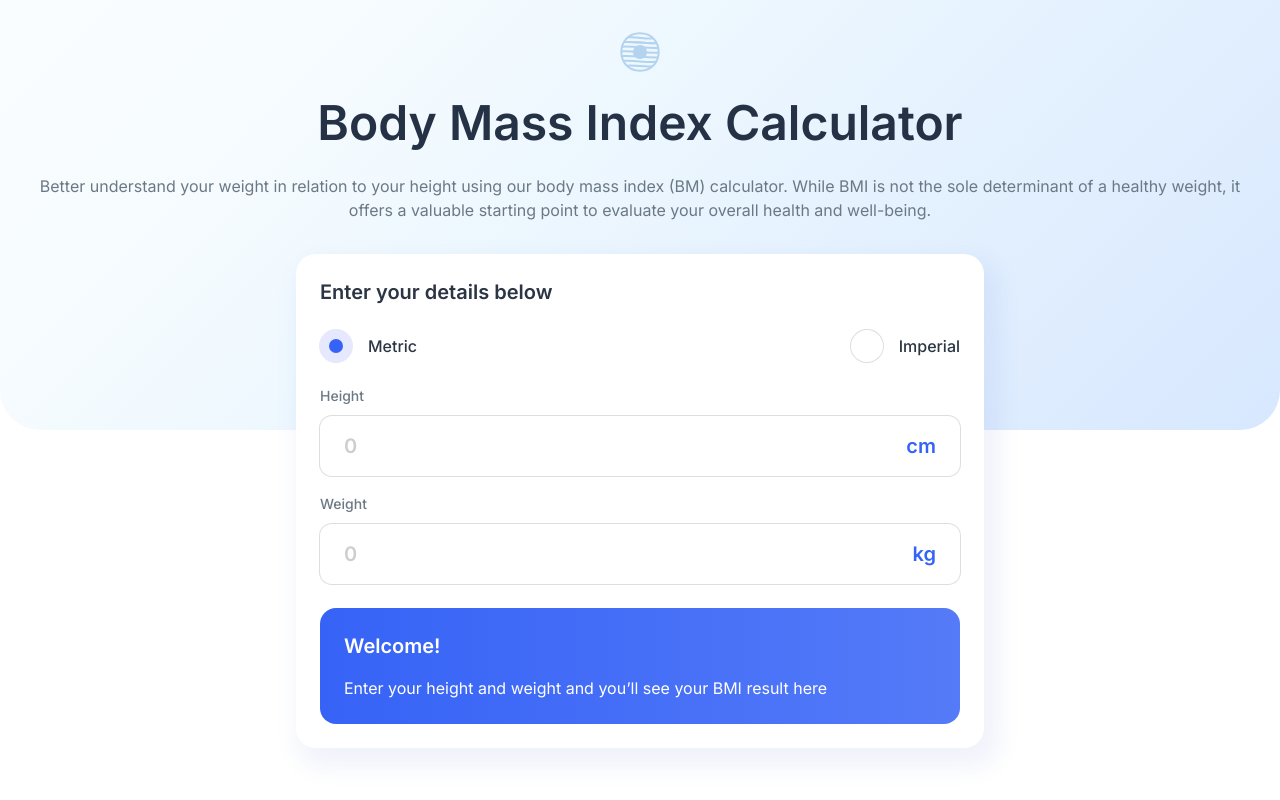
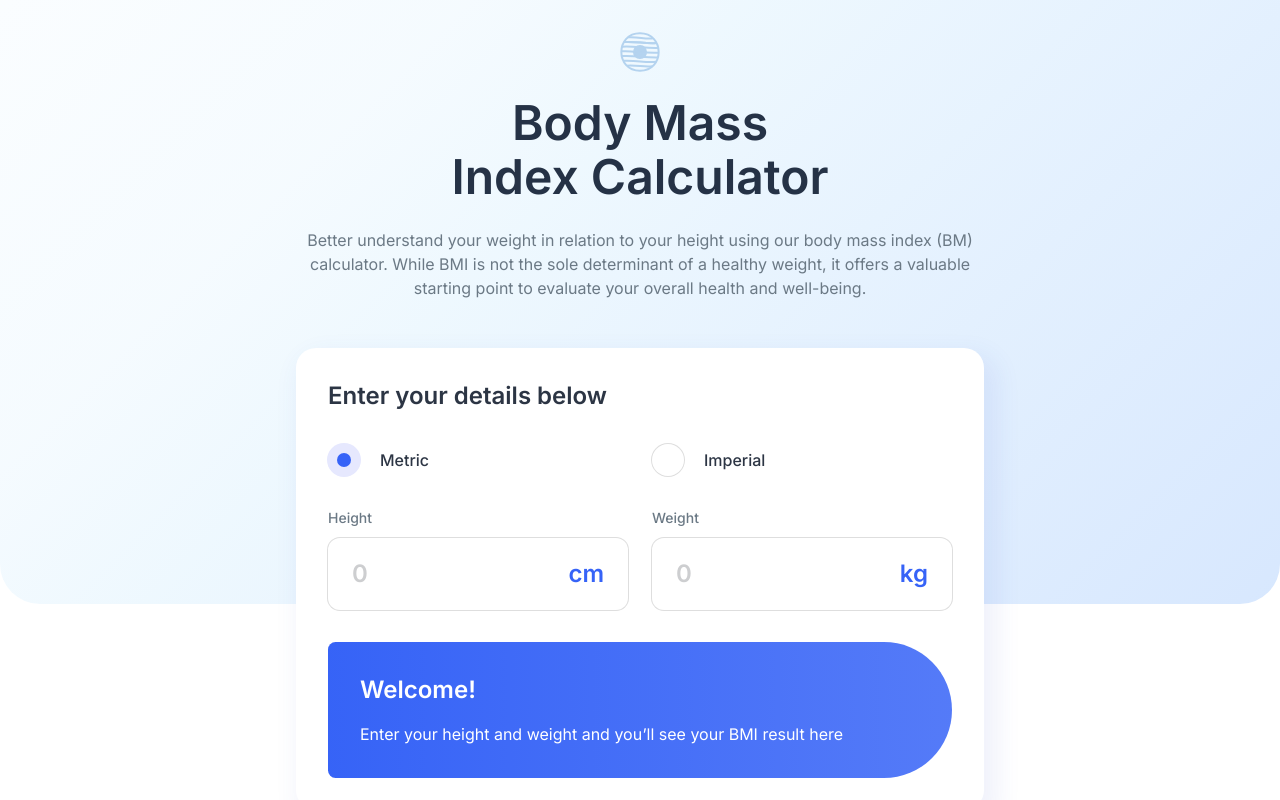
Before and after one commit to lucasweidas/bmi-calculator, a Next.js app: page / in a window 1280 px wide. Shown: the top 800 px of the page. Built offline with nearby package versions, Linux system fonts and the light colour scheme.

Commit message:
finish styles of first section component medium version

```diff
--- a/app/card.tsx
+++ b/app/card.tsx
@@ -14,9 +14,9 @@ export default function Card() {
   }
 
   return (
-    <div className="relative bottom-44 flex w-card-lg flex-col gap-6 rounded-2.5xl bg-white p-6 shadow-card">
-      <h2 className="text-xl font-semibold text-blue-900">Enter your details below</h2>
-      <div className="flex flex-wrap justify-between gap-4">
+    <div className="relative bottom-44 flex w-card-lg flex-col gap-6 rounded-2.5xl bg-white p-6 shadow-card md:bottom-64 md:gap-8 md:p-8">
+      <h2 className="text-xl font-semibold text-blue-900 md:text-2xl">Enter your details below</h2>
+      <div className="flex flex-wrap justify-between gap-4 md:gap-6">
         <RadioInput id="metric" name="measurement" checked={isMetric} onChange={handleMeasurementChange} defaultChecked={true}>
           Metric
         </RadioInput>
@@ -24,26 +24,26 @@ export default function Card() {
           Imperial
         </RadioInput>
       </div>
-      <div className="flex flex-col gap-4.5">
+      <div className={`flex flex-col gap-4.5 ${isMetric ? 'md:flex-row' : ''} md:gap-6`}>
         {isMetric ? (
           <MetricInputs isMetric={isMetric} setBMI={setBMI} setWeightRange={setWeightRange} />
         ) : (
           <ImperialInputs isMetric={isMetric} setBMI={setBMI} setWeightRange={setWeightRange} />
         )}
       </div>
-      <div className="flex flex-col gap-4 rounded-2xl bg-linear-gradient-blue-500 p-6">
+      <div className="rounded-2xl bg-linear-gradient-blue-500 p-6 md:rounded-r-9xl md:rounded-s-lg md:p-8">
         {bmi === 0 ? (
           <>
-            <h3 className="text-xl font-semibold text-white">Welcome!</h3>
+            <h3 className="mb-4 text-xl font-semibold text-white md:text-2xl">Welcome!</h3>
             <p className="text-white">Enter your height and weight and you&#x2019;ll see your BMI result here</p>
           </>
         ) : (
-          <>
-            <div>
+          <div className="flex flex-col gap-5 md:flex-row md:items-center md:justify-between md:gap-8 md:pr-4">
+            <div className="md:max-w-[40%]">
               <h3 className="mb-2 font-semibold text-white">Your BMI is...</h3>
               <span className="block truncate text-5xl font-semibold text-white">{bmi}</span>
             </div>
-            <p className="text-white">
+            <p className="text-white md:max-w-[17rem]">
               Your BMI suggests you&#x2019;re <span className="font-semibold">{weightRange.category}</span>. Your ideal weight is between{' '}
               <span className="font-semibold">
                 <span className="inline-grid grid-cols-[repeat(2,auto)]">
@@ -58,7 +58,7 @@ export default function Card() {
               </span>
               .
             </p>
-          </>
+          </div>
         )}
       </div>
     </div>
@@ -67,7 +67,7 @@ export default function Card() {
 
 function RadioInput({ children, id, name, checked, onChange, defaultChecked = false }: RadioInput) {
   return (
-    <div className="flex items-center gap-4">
+    <div className="flex items-center gap-4 md:flex-1 md:gap-5">
       <input
         className="relative flex h-8 w-8 cursor-pointer appearance-none items-center justify-center rounded-full outline-none ring-1 ring-gray-200 before:h-3.5 before:w-3.5 before:rounded-full before:bg-blue-500 before:opacity-0 focus-visible:ring-2 focus-visible:ring-blue-500 aria-checked:bg-indigo-50 aria-checked:ring-indigo-50 aria-checked:before:opacity-100 focus-visible:aria-checked:ring-blue-500"
         type="radio"
@@ -163,12 +163,14 @@ function ImperialInputs({ isMetric, setBMI, setWeightRange }: HeightWeightInputs
         <label className="text-sm font-medium text-gray-500" htmlFor="feet">
           Height
         </label>
+        <div className="flex flex-col gap-2.5 md:flex-row md:gap-6">
           <TextInput id="feet" placeholder="0" value={feet} onChange={handleChange}>
             ft
           </TextInput>
           <TextInput id="inches" placeholder="0" value={inches} onChange={handleChange}>
             in
           </TextInput>
+        </div>
       </div>
       <div className="flex flex-col gap-2.5">
         <label className="text-sm font-medium text-gray-500" htmlFor="pounds">
@@ -186,14 +188,14 @@ function TextInput({ children, id, placeholder, value, onChange }: TextInput) {
   return (
     <div className="relative flex items-center">
       <input
-        className="w-full rounded-xl py-4 pl-6 pr-16 text-xl font-semibold text-blue-900 outline-none ring-1 ring-gray-200 placeholder:text-gray-300 focus-visible:ring-2 focus-visible:ring-blue-500"
+        className="w-full rounded-xl py-4 pl-6 pr-16 text-xl font-semibold text-blue-900 outline-none ring-1 ring-gray-200 placeholder:text-gray-300 focus-visible:ring-2 focus-visible:ring-blue-500 md:py-5 md:text-2xl"
         type="text"
         id={id}
         placeholder={placeholder}
         value={value}
         onChange={onChange}
       />
-      <span className="pointer-events-none absolute right-6 text-xl font-semibold text-blue-500">{children}</span>
+      <span className="pointer-events-none absolute right-6 text-xl font-semibold text-blue-500 md:text-2xl">{children}</span>
     </div>
   );
 }
--- a/app/page.tsx
+++ b/app/page.tsx
@@ -5,10 +5,10 @@ export default function Home() {
   return (
     <main>
       <section className="flex flex-col items-center">
-        <div className="flex flex-col items-center gap-6 rounded-b-5xl bg-linear-gradient-blue-200 px-5 pb-52 pt-8">
+        <div className="flex w-full flex-col items-center gap-6 rounded-b-5xl bg-linear-gradient-blue-200 px-5 pb-52 pt-8 md:px-12 md:pb-74">
           <Image src="/images/logo.svg" alt="" width={60} height={60} className="h-10 w-10" aria-hidden="true" />
-          <h1 className="text-center text-4xl font-semibold !leading-tiny text-blue-800 mobile:text-5xl">Body Mass Index Calculator</h1>
-          <p className="text-center text-gray-500">
+          <h1 className="max-w-sm text-center text-4xl font-semibold !leading-tiny text-blue-800 mobile:text-5xl">Body Mass Index Calculator</h1>
+          <p className="max-w-2xl text-center text-gray-500">
             Better understand your weight in relation to your height using our body mass index (BM) calculator. While BMI is not the sole determinant of a
             healthy weight, it offers a valuable starting point to evaluate your overall health and well-being.
           </p>
--- a/tailwind.config.js
+++ b/tailwind.config.js
@@ -56,12 +56,14 @@ module.exports = {
         '2.5xl': '1.25rem',
         '4xl': '2rem',
         '5xl': '2.5rem',
+        '9xl': '4.5rem',
       },
       gap: {
         4.5: '1.125rem',
       },
       padding: {
         12.5: '3.25rem',
+        74: '19rem',
       },
       backgroundImage: {
         'linear-gradient-blue-50': 'linear-gradient(135deg, hsla(220, 82%, 98%, 0.2) 0%, hsla(220, 82%, 98%, 0.5) 52.21%, hsl(220, 82%, 98%) 100%)',
```
Lines whose indentation alone changed are shown as unchanged.
